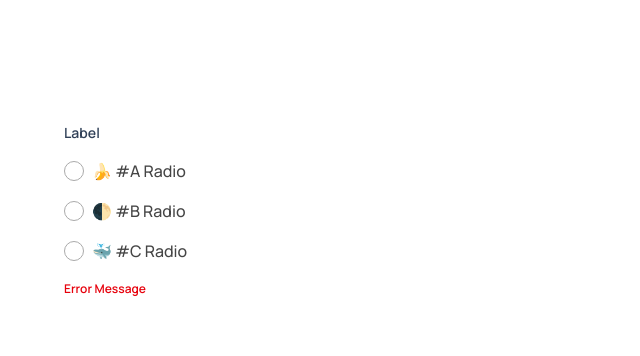
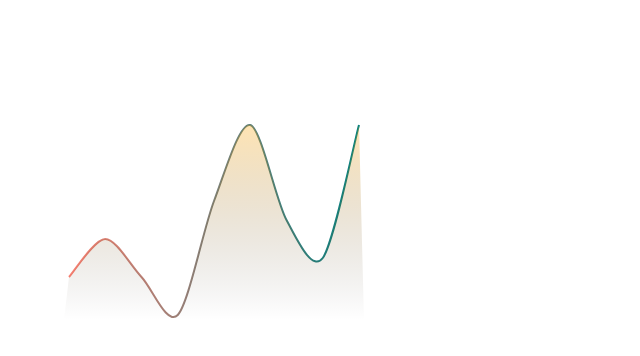
Before and after one commit to ahmad-666/react-framework, a Next.js app: page /test in a window 1280 px wide. Shown: the top 356 px of the page, without its empty margins (0-640 px from the left). Built offline with nearby package versions, Linux system fonts and the light colour scheme.

Commit message:
feat: add sparkline

```diff
--- a/src/app/test/page.tsx
+++ b/src/app/test/page.tsx
@@ -2,12 +2,12 @@
 
 import { useState, useRef, useEffect } from 'react';
 import Container from '@/components/Container';
-import RadioExample from '@/components/Radio/example';
+import SparkLineExample from '@/components/SparkLine/example';
 
 const TestPage = () => {
     return (
         <Container className='my-30 overflow-visible'>
-            <RadioExample />
+            <SparkLineExample />
         </Container>
     );
 };
--- /dev/null
+++ b/src/components/SparkLine/example.tsx
@@ -0,0 +1,24 @@
+import SparkLine from '.';
+
+export default function SparkLineExample() {
+    return (
+        <div>
+            <SparkLine
+                width={300}
+                height={200}
+                padding={5}
+                data={[10, 20, 10, 0, 30, 50, 25, 15, 50]}
+                strokeColor='red'
+                strokeWidth={2}
+                smooth
+                smoothFactor={0.15}
+                strokeGradient={['salmon', 'teal']}
+                strokeGradientDirection='right'
+                autoDraw
+                fill
+                fillGradient={['orange', 'transparent']}
+                fillGradientDirection='bottom'
+            />
+        </div>
+    );
+}
--- /dev/null
+++ b/src/components/SparkLine/index.tsx
@@ -0,0 +1,194 @@
+'use client';
+
+import { useId, useRef, useLayoutEffect, useMemo, useCallback, type RefObject } from 'react';
+import useColor from '@/hooks/useColor';
+import styles from './styles.module.css';
+
+type Props = {
+    /** use in svg attributes --> <svg width={width} height={height} viewport={`0 0 ${width} ${height}`}> */
+    width?: number;
+    /** use in svg attributes --> <svg width={width} height={height} viewport={`0 0 ${width} ${height}`}> */
+    height?: number;
+    /** not padding of svg and it affect our x,y coords of svg path or polyline ... if we see points getting overflowed we should use this */
+    padding?: number;
+    data: number[];
+    smooth?: boolean;
+    smoothFactor?: number;
+    autoDraw?: boolean;
+    strokeWidth?: number;
+    strokeColor?: string;
+    strokeGradient?: string[];
+    strokeGradientDirection?: 'left' | 'right';
+    fill?: boolean;
+    fillColor?: string;
+    fillGradient?: string[];
+    fillGradientDirection?: 'top' | 'bottom' | 'left' | 'right';
+    className?: string;
+};
+
+export default function SparkLine({
+    width = 100,
+    height = 50,
+    padding = 10,
+    data = [],
+    smooth = false,
+    smoothFactor = 0.2,
+    autoDraw = false,
+    strokeWidth = 1,
+    strokeColor = 'zinc-600',
+    strokeGradient = [],
+    strokeGradientDirection = 'right',
+    fill = false,
+    fillColor = 'zinc-300',
+    fillGradient = [],
+    fillGradientDirection = 'bottom',
+    className = ''
+}: Props) {
+    const pathRef = useRef<SVGPolylineElement | SVGPathElement>(null!);
+    const parsedStrokeColor = useColor(strokeColor);
+    const parsedFillColor = useColor(fillColor);
+    const generatedId = useId().replace(/\W/g, '');
+    const strokeGradientId = `stroke-gradient-${generatedId}`;
+    const fillGradientId = `fill-gradient-${generatedId}`;
+    const min = data.length ? Math.min(...data) : 0;
+    const max = data.length ? Math.max(...data) : 0;
+    const distance = max - min || 1; //prevent divide by zero
+    const clamp = (val: number) => {
+        return Math.min(Math.max(min, val), max);
+    };
+    const catmullRom = useCallback(
+        (points: [number, number][]) => {
+            // this is utility function that used catmull-rom to convert points to bezier curve means converting sharp path smooth(curve) path
+            if (points.length < 2) return '';
+            let d = `M ${points[0][0]} ${points[0][1]}`;
+            for (let i = 0; i < points.length - 1; i++) {
+                const [x0, y0] = i === 0 ? points[i] : points[i - 1];
+                const [x1, y1] = points[i];
+                const [x2, y2] = points[i + 1];
+                const [x3, y3] = i + 2 < points.length ? points[i + 2] : points[i + 1];
+                const cp1x = x1 + (x2 - x0) * smoothFactor;
+                const cp1y = y1 + (y2 - y0) * smoothFactor;
+                const cp2x = x2 - (x3 - x1) * smoothFactor;
+                const cp2y = y2 - (y3 - y1) * smoothFactor;
+                d += ` C ${cp1x} ${cp1y} ${cp2x} ${cp2y} ${x2} ${y2}`;
+            }
+            return d;
+        },
+        [smoothFactor]
+    );
+    const points = useMemo(() => {
+        const points: [number, number][] = [];
+        data.forEach((d, i) => {
+            const wPadding = width - padding * 2;
+            const hPadding = height - padding * 2;
+            const x = padding + (i / (data.length - 1)) * wPadding;
+            const y = padding + hPadding - ((d - min) / distance) * hPadding;
+            points.push([x, y]);
+        });
+        return points;
+    }, [width, height, padding, min, data, distance]);
+    const sharpPoints = useMemo(() => points.join(' '), [points]); //for uses in <polyline points />
+    const smoothPath = useMemo(() => catmullRom(points), [points, catmullRom]); //for uses in <path d />
+    const fillPath = useMemo(
+        () =>
+            !smooth
+                ? `${sharpPoints} ${width},${height} 0,${height} Z`
+                : `${smoothPath} L ${width} ${height} L 0 ${height} Z`,
+        [width, height, smooth, sharpPoints, smoothPath]
+    );
+    useLayoutEffect(() => {
+        const path = pathRef.current;
+        if (path && autoDraw) {
+            const length = path.getTotalLength();
+            path.style.strokeDasharray = `${length}`;
+            path.style.strokeDashoffset = `${length}`;
+        }
+    }, [autoDraw]);
+
+    return (
+        <div className={`${className}`}>
+            <svg
+                role='img'
+                aria-label='sparkline-chart'
+                width={width}
+                height={height}
+                viewBox={`0 0 ${width} ${height}`}
+            >
+                <defs>
+                    {!!strokeGradient.length && (
+                        <linearGradient
+                            id={strokeGradientId}
+                            x1={strokeGradientDirection === 'left' ? '100%' : 0}
+                            y1={0}
+                            x2={strokeGradientDirection === 'right' ? '100%' : 0}
+                            y2={0}
+                        >
+                            {strokeGradient.map((color, i, colors) => (
+                                <stop
+                                    key={i}
+                                    stopColor={color}
+                                    offset={colors.length > 1 ? i / (colors.length - 1) : 0} //prevent divide by zero
+                                ></stop>
+                            ))}
+                        </linearGradient>
+                    )}
+                    {!!fillGradient.length && (
+                        <linearGradient
+                            id={fillGradientId}
+                            x1={fillGradientDirection === 'left' ? '100%' : 0}
+                            y1={fillGradientDirection === 'top' ? '100%' : 0}
+                            x2={fillGradientDirection === 'right' ? '100%' : 0}
+                            y2={fillGradientDirection === 'bottom' ? '100%' : 0}
+                        >
+                            {fillGradient.map((color, i, colors) => (
+                                <stop
+                                    key={i}
+                                    stopColor={color}
+                                    offset={colors.length > 1 ? i / (colors.length - 1) : 0} //prevent divide by zero
+                                ></stop>
+                            ))}
+                        </linearGradient>
+                    )}
+                </defs>
+                {!smooth ? (
+                    <polyline
+                        ref={pathRef as RefObject<SVGPolylineElement>}
+                        points={sharpPoints}
+                        strokeWidth={strokeWidth}
+                        stroke={strokeGradient.length ? `url(#${strokeGradientId})` : parsedStrokeColor}
+                        fill='none'
+                        className={`${autoDraw ? styles['auto-draw'] : ''}`}
+                    />
+                ) : (
+                    <path
+                        ref={pathRef as RefObject<SVGPathElement>}
+                        d={smoothPath}
+                        strokeWidth={strokeWidth}
+                        stroke={strokeGradient.length ? `url(#${strokeGradientId})` : parsedStrokeColor}
+                        fill='none'
+                        className={`${autoDraw ? styles['auto-draw'] : ''}`}
+                    />
+                )}
+                {fill && (
+                    <>
+                        {!smooth ? (
+                            <polyline
+                                points={fillPath}
+                                stroke='none'
+                                fill={fillGradient.length ? `url(#${fillGradientId})` : parsedFillColor}
+                                opacity={0.3}
+                            />
+                        ) : (
+                            <path
+                                d={fillPath}
+                                stroke='none'
+                                fill={fillGradient.length ? `url(#${fillGradientId})` : parsedFillColor}
+                                opacity={0.3}
+                            />
+                        )}
+                    </>
+                )}
+            </svg>
+        </div>
+    );
+}
--- /dev/null
+++ b/src/components/SparkLine/styles.module.css
@@ -0,0 +1,11 @@
+.auto-draw {
+    animation: auto-draw 2s ease-in-out forwards;
+}
+@keyframes auto-draw {
+    from {
+        /* stroke-dashoffset: 100%; */
+    }
+    to {
+        stroke-dashoffset: 0;
+    }
+}
```
